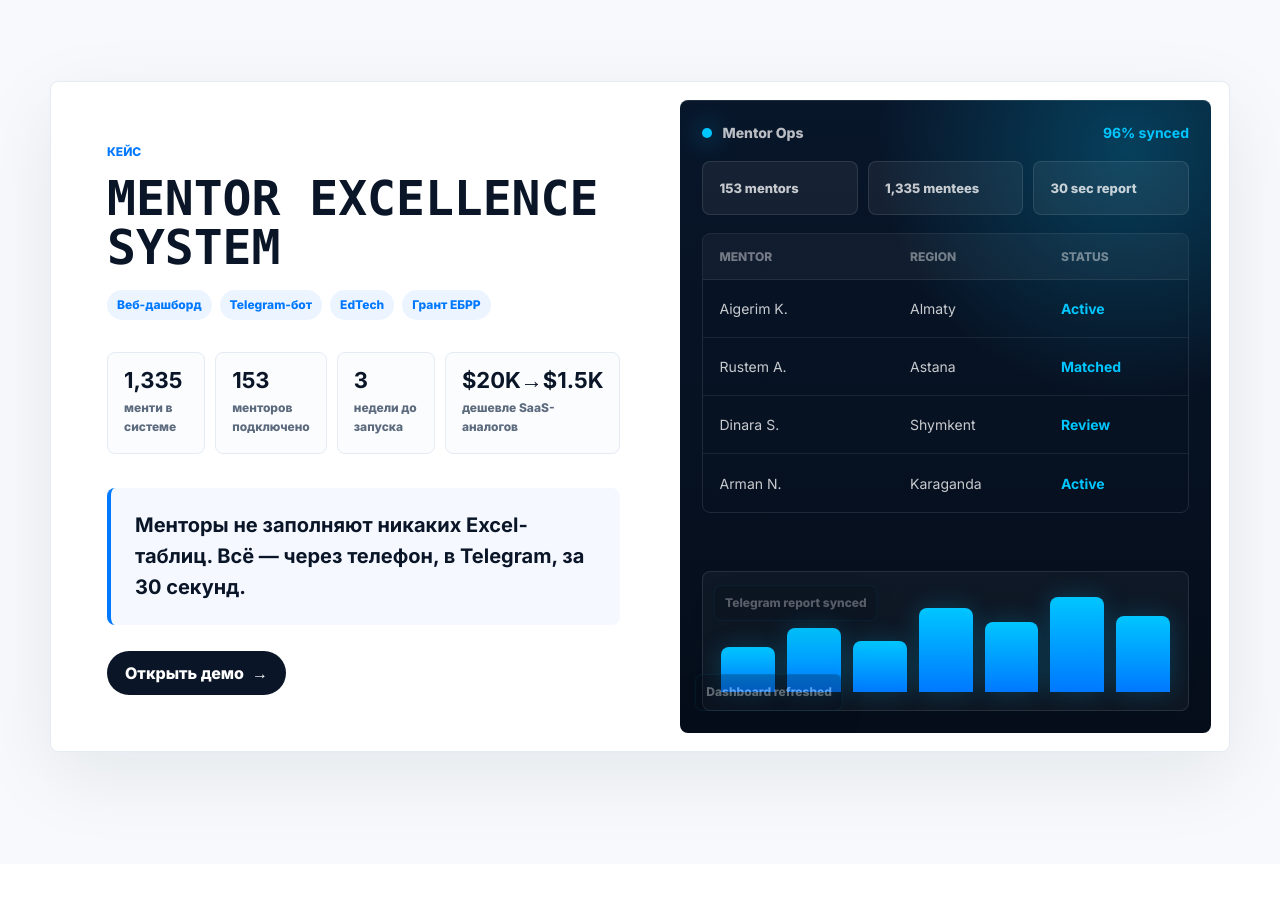
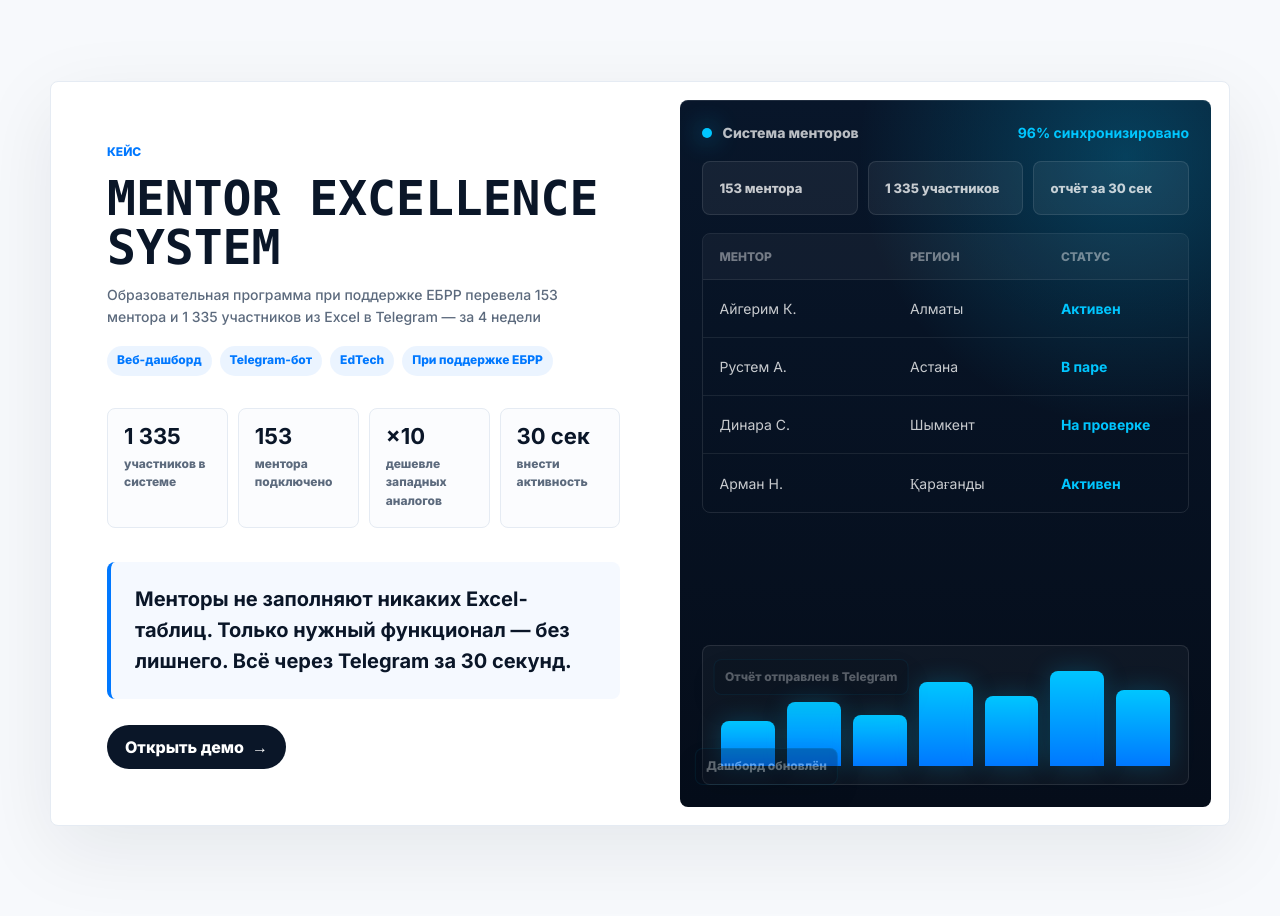
Before and after one commit to sqorapro/sqorapro_main, a website: page index.html in a window 1280 px wide. Shown: the part 4620-5536 px from the top of the page. Drawn offline with Linux system fonts and the light colour scheme; animation ran at ten frames a second.

Commit message:
Case study full rework: sub-headline, new metrics, updated quote, full dashboard i18n, Kazakh names, case-sub style

```diff
--- a/i18n.js
+++ b/i18n.js
@@ -75,16 +75,36 @@
     },
     work: {
       eyebrow: "CASE STUDY",
+      case_sub: "An EBRD-supported business school moved 153 mentors and 1,335 participants from Excel to Telegram — in 4 weeks",
       case_tag1: "Web Dashboard",
       case_tag2: "Telegram Bot",
       case_tag3: "EdTech",
-      case_tag4: "EBRD Grant",
-      m1_label: "mentees managed",
-      m2_label: "mentors onboarded",
-      m3_label: "weeks to launch",
-      m4_label: "vs SaaS alternatives",
-      quote: "Mentors do not fill out any Excel sheets. Everything goes through their phone in Telegram in 30 seconds.",
-      demo: "View Live Demo →"
+      case_tag4: "EBRD-supported",
+      m1_val: "1,335",
+      m1_label: "mentees enrolled",
+      m2_label: "mentors connected",
+      m3_label: "vs Western SaaS",
+      m4_label: "to log activity",
+      quote: "Mentors fill out zero spreadsheets. Only the features they need — nothing extra. Everything via Telegram in 30 seconds.",
+      demo: "View Live Demo →",
+      dash_title: "Mentor Ops",
+      dash_synced: "96% synced",
+      dash_mentors: "153 mentors",
+      dash_mentees: "1,335 mentees",
+      dash_report: "30 sec report",
+      dash_col1: "MENTOR",
+      dash_col2: "REGION",
+      dash_col3: "STATUS",
+      dash_almaty: "Almaty",
+      dash_astana: "Astana",
+      dash_shymkent: "Shymkent",
+      dash_karaganda: "Karaganda",
+      dash_active: "Active",
+      dash_matched: "Matched",
+      dash_review: "Review",
+      feed1: "Telegram report synced",
+      feed2: "Mentor pair updated",
+      feed3: "Dashboard refreshed"
     },
     process: {
       eyebrow: "PROCESS",
@@ -265,16 +285,36 @@
     },
     work: {
       eyebrow: "КЕЙС",
+      case_sub: "Образовательная программа при поддержке ЕБРР перевела 153 ментора и 1 335 участников из Excel в Telegram — за 4 недели",
       case_tag1: "Веб-дашборд",
       case_tag2: "Telegram-бот",
       case_tag3: "EdTech",
-      case_tag4: "Грант ЕБРР",
-      m1_label: "менти в системе",
-      m2_label: "менторов подключено",
-      m3_label: "недели до запуска",
-      m4_label: "дешевле SaaS-аналогов",
-      quote: "Менторы не заполняют никаких Excel-таблиц. Всё — через телефон, в Telegram, за 30 секунд.",
-      demo: "Открыть демо →"
+      case_tag4: "При поддержке ЕБРР",
+      m1_val: "1 335",
+      m1_label: "участников в системе",
+      m2_label: "ментора подключено",
+      m3_label: "дешевле западных аналогов",
+      m4_label: "внести активность",
+      quote: "Менторы не заполняют никаких Excel-таблиц. Только нужный функционал — без лишнего. Всё через Telegram за 30 секунд.",
+      demo: "Открыть демо →",
+      dash_title: "Система менторов",
+      dash_synced: "96% синхронизировано",
+      dash_mentors: "153 ментора",
+      dash_mentees: "1 335 участников",
+      dash_report: "отчёт за 30 сек",
+      dash_col1: "МЕНТОР",
+      dash_col2: "РЕГИОН",
+      dash_col3: "СТАТУС",
+      dash_almaty: "Алматы",
+      dash_astana: "Астана",
+      dash_shymkent: "Шымкент",
+      dash_karaganda: "Қарағанды",
+      dash_active: "Активен",
+      dash_matched: "В паре",
+      dash_review: "На проверке",
+      feed1: "Отчёт отправлен в Telegram",
+      feed2: "Пара менторов обновлена",
+      feed3: "Дашборд обновлён"
     },
     process: {
       eyebrow: "КАК МЫ РАБОТАЕМ",
--- a/index.html
+++ b/index.html
@@ -260,8 +260,8 @@
             </div>
             <div class="tech-row">
               <span>React</span>
-              <span>Supabase</span>
-              <span>Figma</span>
+              <span>PostgreSQL</span>
+              <span>AI-assisted</span>
             </div>
           </article>
         </div>
@@ -316,71 +316,72 @@
           <div class="case-copy">
             <div class="eyebrow" data-i18n="work.eyebrow">КЕЙС</div>
             <h2 style="font-family: Consolas">MENTOR EXCELLENCE SYSTEM</h2>
+            <p class="case-sub" data-i18n="work.case_sub">Образовательная программа при поддержке ЕБРР перевела 153 ментора и 1 335 участников из Excel в Telegram — за 4 недели</p>
             <div class="tag-row">
               <span data-i18n="work.case_tag1">Веб-дашборд</span>
-              <span data-i18n="work.case_tag2">Telegram Бот</span>
+              <span data-i18n="work.case_tag2">Telegram-бот</span>
               <span data-i18n="work.case_tag3">EdTech</span>
-              <span data-i18n="work.case_tag4">Грант ЕБРР</span>
+              <span data-i18n="work.case_tag4">При поддержке ЕБРР</span>
             </div>
             <div class="metrics-row">
               <article>
-                <strong>1,335</strong>
-                <span data-i18n="work.m1_label">менти в системе</span>
+                <strong data-i18n="work.m1_val">1 335</strong>
+                <span data-i18n="work.m1_label">участников в системе</span>
               </article>
               <article>
                 <strong>153</strong>
-                <span data-i18n="work.m2_label">менторов</span>
+                <span data-i18n="work.m2_label">ментора подключено</span>
               </article>
               <article>
-                <strong>3</strong>
-                <span data-i18n="work.m3_label">недели до запуска</span>
+                <strong>×10</strong>
+                <span data-i18n="work.m3_label">дешевле западных аналогов</span>
               </article>
               <article>
-                <strong>$20K→$1.5K</strong>
-                <span data-i18n="work.m4_label">vs SaaS-альтернативы</span>
+                <strong>30 сек</strong>
+                <span data-i18n="work.m4_label">внести активность</span>
               </article>
             </div>
-            <blockquote data-i18n="work.quote">Менторы не заполняют никаких Excel-таблиц. Всё через телефон в Telegram за 30 секунд.</blockquote>
+            <blockquote data-i18n="work.quote">Менторы не заполняют никаких Excel-таблиц. Только нужный функционал — без лишнего. Всё через Telegram за 30 секунд.</blockquote>
             <a class="btn case-button" href="#contact" data-i18n="work.demo">Открыть демо <span aria-hidden="true">→</span></a>
           </div>
           <div class="dashboard-mock" aria-label="Dashboard mockup">
             <div class="dash-header">
               <div>
                 <span class="dash-dot"></span>
-                Mentor Ops
+                <span data-i18n="work.dash_title">Система менторов</span>
               </div>
-              <strong>96% synced</strong>
+              <strong data-i18n="work.dash_synced">96% синхронизировано</strong>
             </div>
             <div class="dash-stats">
-              <span>153 mentors</span>
-              <span>1,335 mentees</span>
-              <span>30 sec report</span>
+              <span data-i18n="work.dash_mentors">153 ментора</span>
+              <span data-i18n="work.dash_mentees">1 335 участников</span>
+              <span data-i18n="work.dash_report">отчёт за 30 сек</span>
             </div>
             <div class="dash-table">
               <div class="dash-row head">
-                <span>Mentor</span>
-                <span>Region</span>
-                <span>Status</span>
+                <span data-i18n="work.dash_col1">МЕНТОР</span>
+                <span data-i18n="work.dash_col2">РЕГИОН</span>
+                <span data-i18n="work.dash_col3">СТАТУС</span>
               </div>
               <div class="dash-row">
-                <span>Aigerim K.</span>
-                <span>Almaty</span>
-                <strong>Active</strong>
+                <span>Айгерим К.</span>
+                <span data-i18n="work.dash_almaty">Алматы</span>
+                <strong data-i18n="work.dash_active">Активен</strong>
               </div>
               <div class="dash-row">
-                <span>Rustem A.</span>
-                <span>Astana</span>
-                <strong>Matched</strong>
+                <span>Рустем А.</span>
+                <span data-i18n="work.dash_astana">Астана</span>
+                <strong data-i18n="work.dash_matched">В паре</strong>
               </div>
               <div class="dash-row">
-                <span>Dinara S.</span>
-                <span>Shymkent</span>
-                <strong>Review</strong>
+                <span>Динара С.</span>
+                <span data-i18n="work.dash_shymkent">Шымкент</span>
+                <strong data-i18n="work.dash_review">На проверке</strong>
               </div>
               <div class="dash-row">
-                <span>Arman N.</span>
-                <span>Karaganda</span>
-                <strong>Active</strong>
+                <span>Арман Н.</span>
+                <span data-i18n="work.dash_karaganda">Қарағанды</span>
+                <strong data-i18n="work.dash_active">Активен</strong>
               </div>
             </div>
             <div class="dash-chart" aria-hidden="true">
@@ -393,9 +394,9 @@
               <span style="height: 74%"></span>
             </div>
             <div class="live-feed" aria-hidden="true">
-              <span>Telegram report synced</span>
-              <span>Mentor pair updated</span>
-              <span>Dashboard refreshed</span>
+              <span data-i18n="work.feed1">Отчёт отправлен в Telegram</span>
+              <span data-i18n="work.feed2">Пара менторов обновлена</span>
+              <span data-i18n="work.feed3">Дашборд обновлён</span>
             </div>
           </div>
         </div>
--- a/styles.css
+++ b/styles.css
@@ -1400,6 +1400,15 @@
   font-size: 48px;
 }
 
+.case-sub {
+  margin-top: 12px;
+  color: var(--muted);
+  font-size: 14px;
+  font-weight: 500;
+  line-height: 1.55;
+  max-width: 480px;
+}
+
 .tag-row {
   margin-top: 18px;
 }
```
